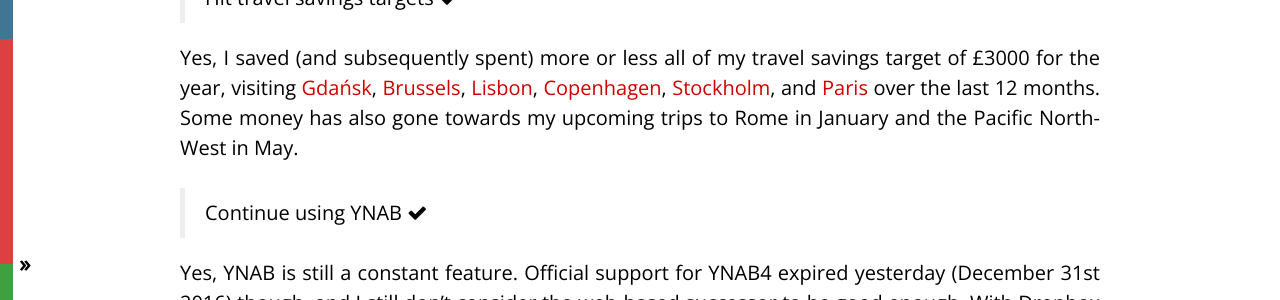
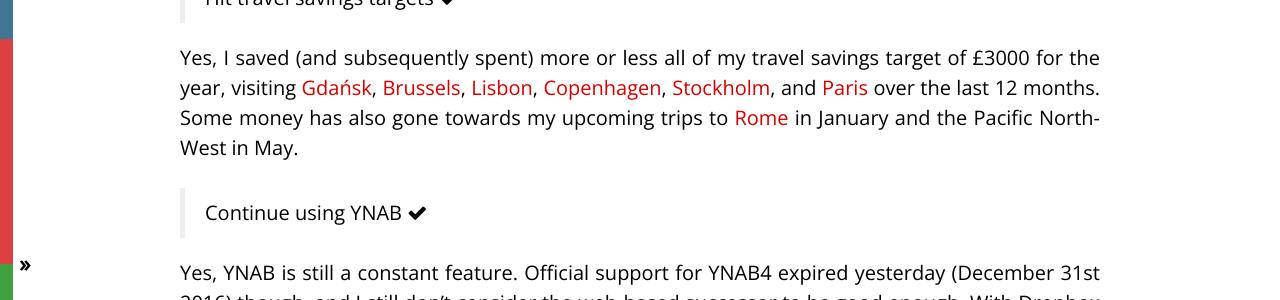
Before and after one commit to CameronD17/blog, a Jekyll site: the page built from _posts/2017-01-01-refresh.markdown, in a window 1280 px wide and 900 px high, scrolled down 2187 px. Shown: the part 186-486 px from the top of the window. Built offline with Jekyll 4.4.1, drawn with Linux system fonts in a browser that asks for light colours; nearby versions of some CDN libraries; part of the change alters nothing that is shown.

```diff
--- a/_posts/2017-01-01-refresh.markdown
+++ b/_posts/2017-01-01-refresh.markdown
@@ -55,7 +55,7 @@ Realistically, this was a stretch goal. Savings haven't moved a great deal, but
 
 > Hit travel savings targets <i class="fa fa-check" aria-hidden="true"></i>
 
-Yes, I saved (and subsequently spent) more or less all of my travel savings target of £3000 for the year, visiting [Gdańsk]({% post_url 2016-03-26-gdansk %}), [Brussels]({% post_url 2016-03-27-brussels %}), [Lisbon]({% post_url 2016-06-15-lisbon %}), [Copenhagen]({% post_url 2016-07-12-copenhagen %}), [Stockholm]({% post_url 2016-07-15-stockholm %}), and [Paris]({% post_url 2016-08-20-paris %}) over the last 12 months. Some money has also gone towards my upcoming trips to Rome in January and the Pacific North-West in May.
+Yes, I saved (and subsequently spent) more or less all of my travel savings target of £3000 for the year, visiting [Gdańsk]({% post_url 2016-03-26-gdansk %}), [Brussels]({% post_url 2016-03-27-brussels %}), [Lisbon]({% post_url 2016-06-15-lisbon %}), [Copenhagen]({% post_url 2016-07-12-copenhagen %}), [Stockholm]({% post_url 2016-07-15-stockholm %}), and [Paris]({% post_url 2016-08-20-paris %}) over the last 12 months. Some money has also gone towards my upcoming trips to [Rome]({% post_url 2017-01-19-rome %}) in January and the Pacific North-West in May.
 
 > Continue using YNAB <i class="fa fa-check" aria-hidden="true"></i>
 
```
